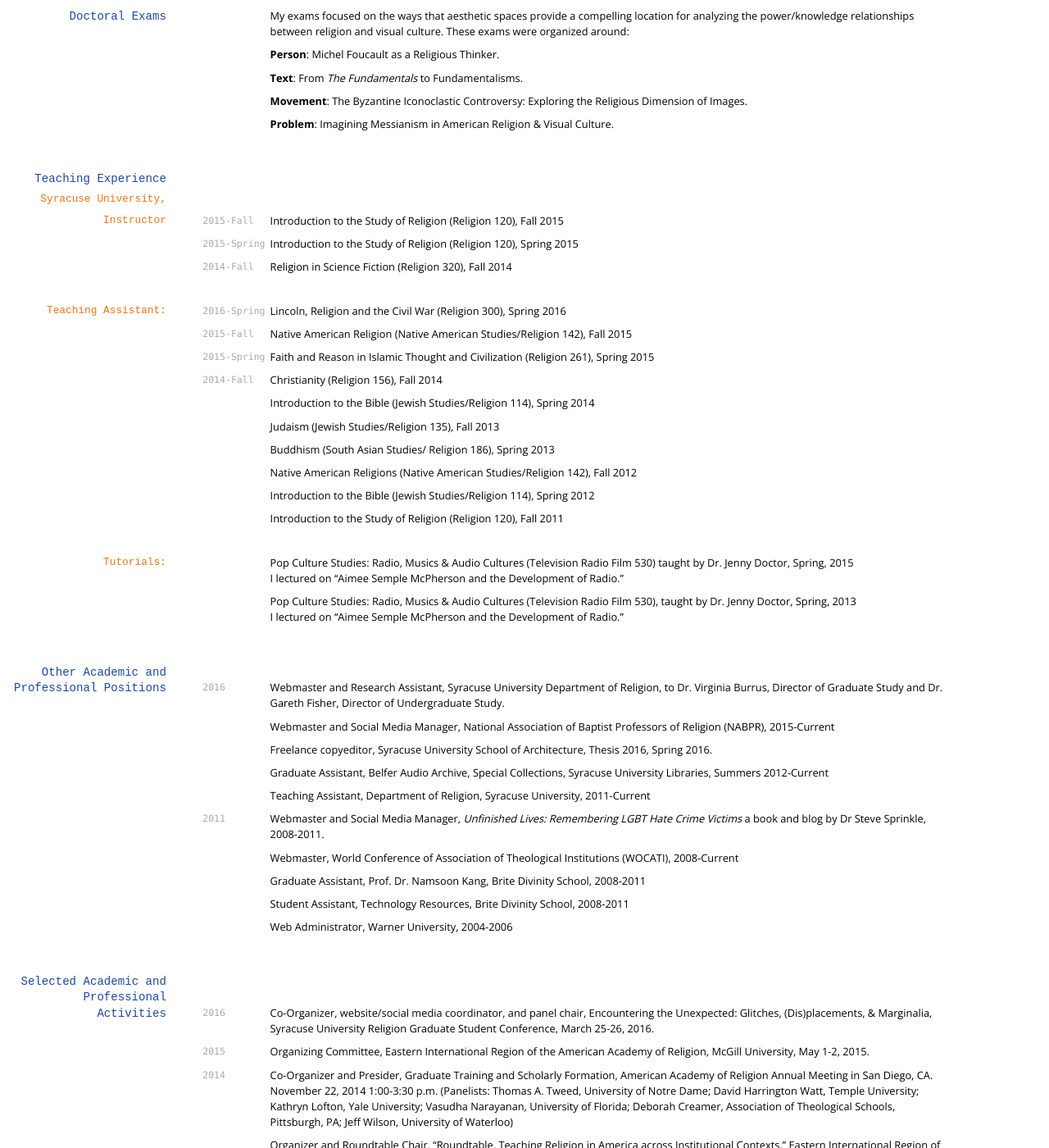
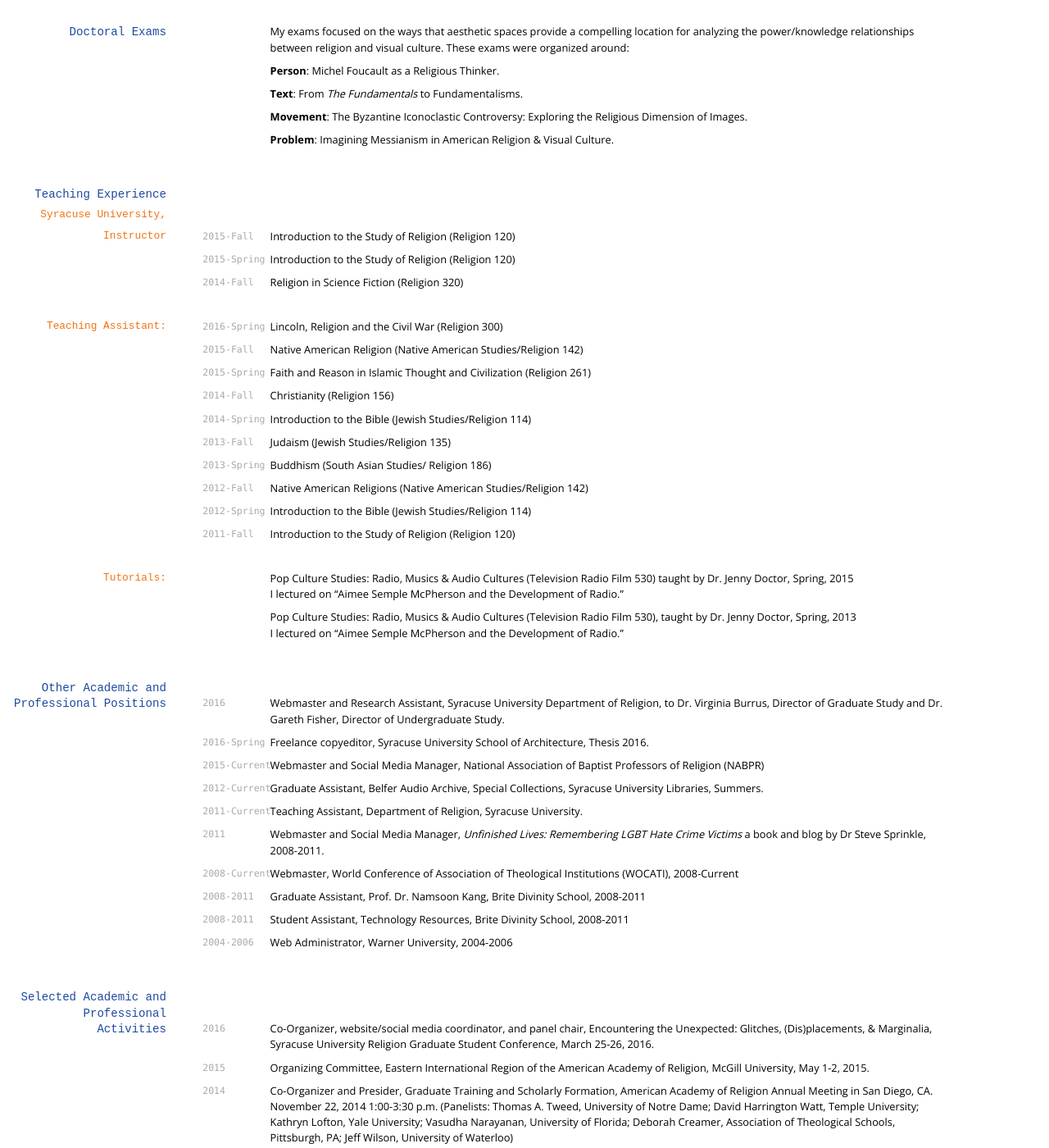
Before and after one commit to blmoore/md-cv, a Jekyll site: the page built from index.md, in a window 1280 px wide and 1400 px high, scrolled down 811 px. Shown: the whole window at 82% size. Built offline with Jekyll 4.4.1, drawn with Linux system fonts in a browser that asks for light colours; nearby versions of some CDN libraries; some of the changed text lies outside the part shown.

Commit message:
updating icons

```diff
--- a/index.md
+++ b/index.md
@@ -10,8 +10,14 @@ PhD Candidate in Religion
 
 <div id="webaddress">
 <a href="mailto:adam@adamdjbrett.com">adam@adamdjbrett.com</a>
+</div>
+
+<div id="webaddress">
+<i class="fa fa-globe" aria-hidden="true"></i><a href="adamdjbrett.com">adamdjbrett.com</a>
 |
-<a href="adamdjbrett.com">adamdjbrett.com</a> | 501 Hall of Languages, Syracuse, NY 13244
+<i class="fa fa-book" aria-hidden="true"></i><a href="https://syr.academia.edu/AdamBrett">syr.academia.edu/AdamBrett</a>
+|
+<i class="fa fa-linkedin" aria-hidden="true"></i><a href="http://linkedin.com/in/adamdjbrett">linkedin.com/in/adamdjbrett</a>
 </div>
 
 
@@ -74,39 +80,44 @@ __Problem__: Imagining Messianism in American Religion & Visual Culture.
 
 ### Syracuse University, Instructor
 `2015-Fall`
-Introduction to the Study of Religion (Religion 120), Fall 2015
+Introduction to the Study of Religion (Religion 120)
 
 `2015-Spring`
-Introduction to the Study of Religion (Religion 120), Spring 2015
+Introduction to the Study of Religion (Religion 120)
 
 `2014-Fall`
-Religion in Science Fiction (Religion 320), Fall 2014
+Religion in Science Fiction (Religion 320)
 
 ### Teaching Assistant:
 `2016-Spring`
-Lincoln, Religion and the Civil War (Religion 300), Spring 2016
+Lincoln, Religion and the Civil War (Religion 300)
 
 `2015-Fall`
-Native American Religion (Native American Studies/Religion 142), Fall 2015
+Native American Religion (Native American Studies/Religion 142)
 
 `2015-Spring`
-Faith and Reason in Islamic Thought and Civilization (Religion 261), Spring 2015
+Faith and Reason in Islamic Thought and Civilization (Religion 261)
 
 `2014-Fall`
-Christianity (Religion 156), Fall 2014
+Christianity (Religion 156)
 
+`2014-Spring`
+Introduction to the Bible (Jewish Studies/Religion 114)
 
-Introduction to the Bible (Jewish Studies/Religion 114), Spring 2014
+`2013-Fall`
+Judaism (Jewish Studies/Religion 135)
 
-Judaism (Jewish Studies/Religion 135), Fall 2013
+`2013-Spring`
+Buddhism (South Asian Studies/ Religion 186)
 
-Buddhism (South Asian Studies/ Religion 186), Spring 2013
+`2012-Fall`
+Native American Religions (Native American Studies/Religion 142)
 
-Native American Religions (Native American Studies/Religion 142), Fall 2012
+`2012-Spring`
+Introduction to the Bible (Jewish Studies/Religion 114)
 
-Introduction to the Bible (Jewish Studies/Religion 114), Spring 2012
-
-Introduction to the Study of Religion (Religion 120), Fall 2011
+`2011-Fall`
+Introduction to the Study of Religion (Religion 120)
 
 ### Tutorials:
 Pop Culture Studies: Radio, Musics & Audio Cultures (Television Radio Film 530) taught by Dr. Jenny Doctor, Spring, 2015
@@ -120,23 +131,30 @@ Pop Culture Studies: Radio, Musics & Audio Cultures (Television Radio Film 530),
 `2016`
 Webmaster and Research Assistant, Syracuse University Department of Religion, to Dr. Virginia Burrus, Director of Graduate Study and Dr. Gareth Fisher, Director of Undergraduate Study.
 
-Webmaster and Social Media Manager, National Association of Baptist Professors of Religion (NABPR), 2015-Current
+`2016-Spring` Freelance copyeditor, Syracuse University School of Architecture, Thesis 2016.
 
-Freelance copyeditor, Syracuse University School of Architecture, Thesis 2016, Spring 2016.
+`2015-Current`
+Webmaster and Social Media Manager, National Association of Baptist Professors of Religion (NABPR)
 
-Graduate Assistant, Belfer Audio Archive, Special Collections, Syracuse University Libraries, Summers 2012-Current
+`2012-Current`
+Graduate Assistant, Belfer Audio Archive, Special Collections, Syracuse University Libraries, Summers.
 
-Teaching Assistant, Department of Religion, Syracuse University, 2011-Current
+`2011-Current`
+Teaching Assistant, Department of Religion, Syracuse University.
 
 `2011`
 Webmaster and Social Media Manager, _Unfinished Lives: Remembering LGBT Hate Crime Victims_ a book and blog by Dr Steve Sprinkle, 2008-2011.
 
+`2008-Current`
 Webmaster, World Conference of Association of Theological Institutions (WOCATI), 2008-Current
 
+`2008-2011`
 Graduate Assistant, Prof. Dr. Namsoon Kang, Brite Divinity School, 2008-2011
 
+`2008-2011`
 Student Assistant, Technology Resources, Brite Divinity School, 2008-2011
 
+`2004-2006`
 Web Administrator, Warner University, 2004-2006
 
 ## Selected Academic and Professional Activities
@@ -160,36 +178,49 @@ WOCATI Executive Committee Meeting, Princeton Theological Seminary, Princeton, N
 ## Service to the Profession
 
 ### American Academy of Religion
+`2013-2015`
 Graduate Student Committee, American Academy of Religion, May 2013-May 2015
 
 Graduate Student Director, Eastern International Region, May 2013-May 2015
 
 ### Syracuse University
-Graduate Student Admissions Committee Representative, August 2015-May 2016
+`2015-2016`
+Graduate Student Admissions Committee Representative.
 
-Syracuse University, Department of Religion Listserv manager, August 2013-Current
+`2013-Current`
+Syracuse University, Department of Religion Listserv Manager.
 
-University Senate, Senator at Large, August 2012-May 2013
+`2012-2013`
+University Senate, Senator at Large.
 
-Graduate Student Organization, Senator at Large, August 2012-May 2013
+`2012-2013`
+Graduate Student Organization, Senator at Large.
 
-Religion Graduate Student Organization, Co-president, August 2012-May 2013
+`2012-2013`
+Religion Graduate Student Organization, Co-president.
 
 ### Brite Divinity School at Texas Christian University
-Member, Theology Theory Group — 2008-2011
+`2008-2011`
+Member, Theology Theory Group
 
-Treasurer, Advanced Program Student Association — 2008-2011
+`2008-2011`
+Treasurer, Advanced Program Student Association
 
+`2010-2011`
 Vice Moderator, Brite Student Association, — 2010-2011
 
+`2010-2011`
 General Secretary, Brite Student Association — 2008-2010
 
 ### Warner University
-Member, Student Congress, Student Government Association, 2003-2006
+`2003-2006`
+Resident Assistant
 
-Resident Assistant, 2003-2006
+`2003-2006`
+Member, Student Congress, Student Government Association
 
-President Pro Tempore, Student Government Association, 2004-2005
+`2003-2006`
+President Pro Tempore, Student Government Association
 
 ## Academic Presentations
 `2016`
@@ -226,31 +264,43 @@ The Art of Effective (Science) Presentations.” Women in Science and Engineerin
 `2011`
 “Playing with Negative Theology: Reading Derrida's ‘Structure, Sign, and Play,’” Annual meeting of NABPR (National Association of Baptist Professors of Religion) Gardner–Webb University, May 22, 2011.
 
+`2011`
 Advanced Program Student "Getting a Job Workshop," co-presented with Loren D.J. Baxter, Brite Divinity School at Texas Christian University, March, 26, 2011.
 
+`2011`
 Sticks And Stones Will Break Your Bones But iPhones Will Kill You: A Response to Dr. Kwok Pui Lan’s “_Fishing The Asia Pacific: Transnationalism And Feminist Theology_,” Student Colloquy with Kwok Pui Lan, Brite Divinity School Texas Christian University, March 7, 2011.
 
+`2010`
 “_The Little Prince_ as Theologian,” Annual meeting of NABPR (National Association of Baptist Professors of Religion) McAfee School of Theology (Mercer University), Atlanta, Ga, May 23-26, 2010.
 
+`2010`
 “Making Mornings That They’ll Remember: God, Ethnicity, Race, Gender, and Sexuality in William P. Young’s _The Shack_,” Co-presented with Rodney A. Thomas, Jr., Annual meeting of NABPR (National Association of Baptist Professors of Religion) McAfee School of Theology (Mercer University), Atlanta, Ga., May 23-26, 2010.
 
 
 ## Academic Honors and Awards
 
-Graduate Teaching Assistantship (full tuition and stipend). Syracuse University Department of Religion, 2010-17.
+`2010-Current`
+Graduate Teaching Assistantship (full tuition and stipend). Syracuse University Department of Religion.
 
+`2013`
 Travel Grant and Funding for the Global Ecumenical Theological Institute of the World Council of Churches, Tenth Assembly of the World Council of Churches, Busan, Korea, 2013.
 
-Theta Chi Beta: Religion Honor Society (ΘΧΒ). Syracuse University Religion Honor Society and chapter of National Honor Society Theta Alpha Kappa (ΘΑΚ), 2013.
+`2013`
+Theta Chi Beta: Religion Honor Society (ΘΧΒ). Syracuse University Religion Honor Society and chapter of National Honor Society Theta Alpha Kappa (ΘΑΚ).
 
+`2010`
 Book Award for Asian (Korean) Church Studies Program, Brite Divinity School at Texas Christian University, 2010.
 
+`2009`
 Book Award for Theology, Brite Divinity School at Texas Christian University, 2009.
 
+`2009`
 Alpha Chi (National College Honor Society), Warner University, 2009.
 
+`2006`
 Pi Gamma Mu (International Social Science Honor Society), Warner University, 2006.
 
+`2002`
 Alpha Lambda Delta (Honor Society), Warner University, 2002.
 
 
@@ -288,8 +338,10 @@ Workshop participant. Learning Goals for Teaching the Bible in the Liberal Arts
 
 ## Links
 
-* <i class="fa fa-envelope"></i> <a href="mailto:adam@adamdjbrett.com">adam@adamdjbrett.com</a><br />
+* <i class="fa fa-envelope" aria-hidden="true"></i> <a href="mailto:adam@adamdjbrett.com">adam@adamdjbrett.com</a><br />
 
+## Address
+501 Hall of Languages, Syracuse, NY 13244
 
 ## References
 
```
Also changed, not shown: other parts of index.md (+7 -0 lines).
